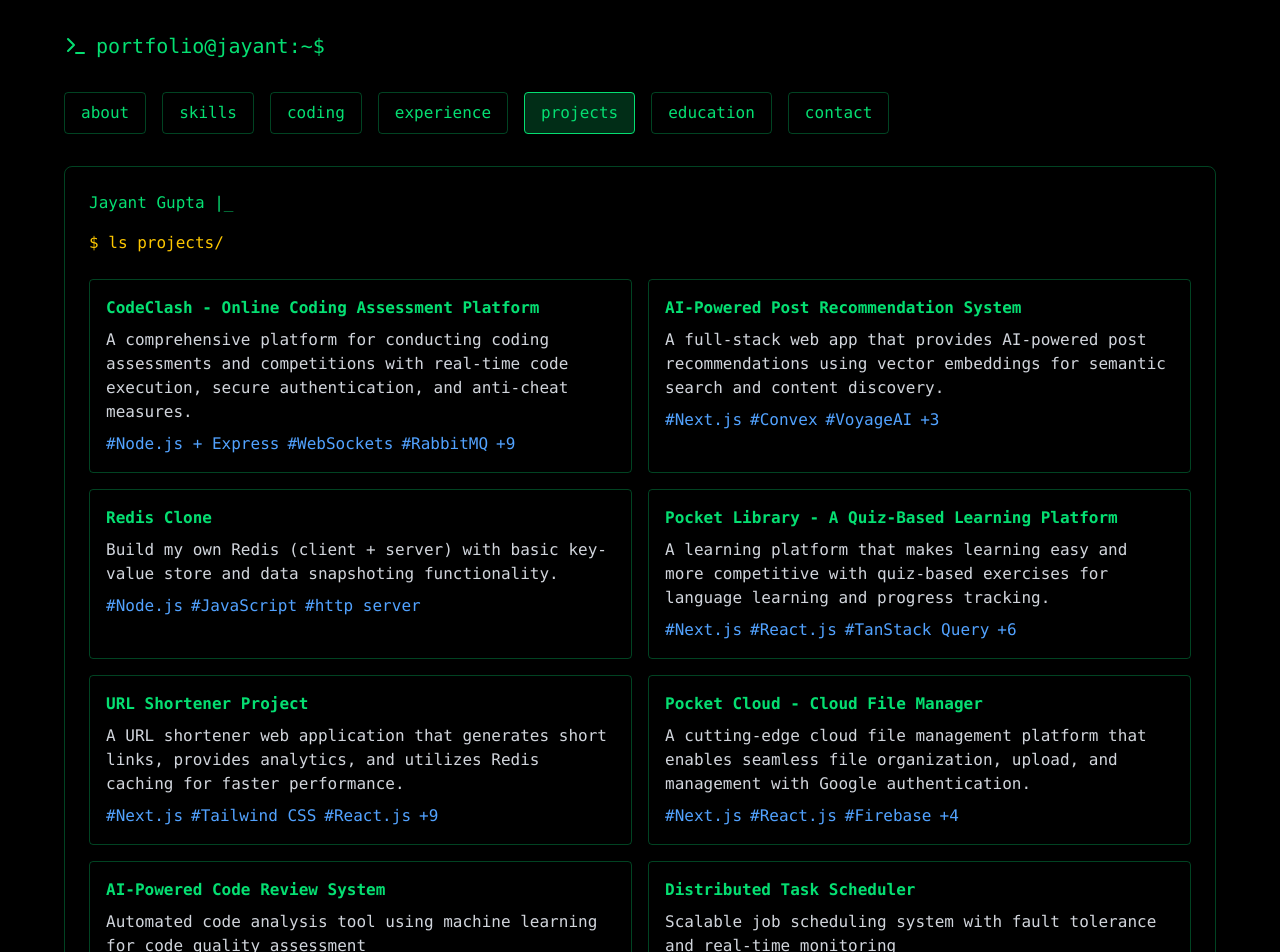
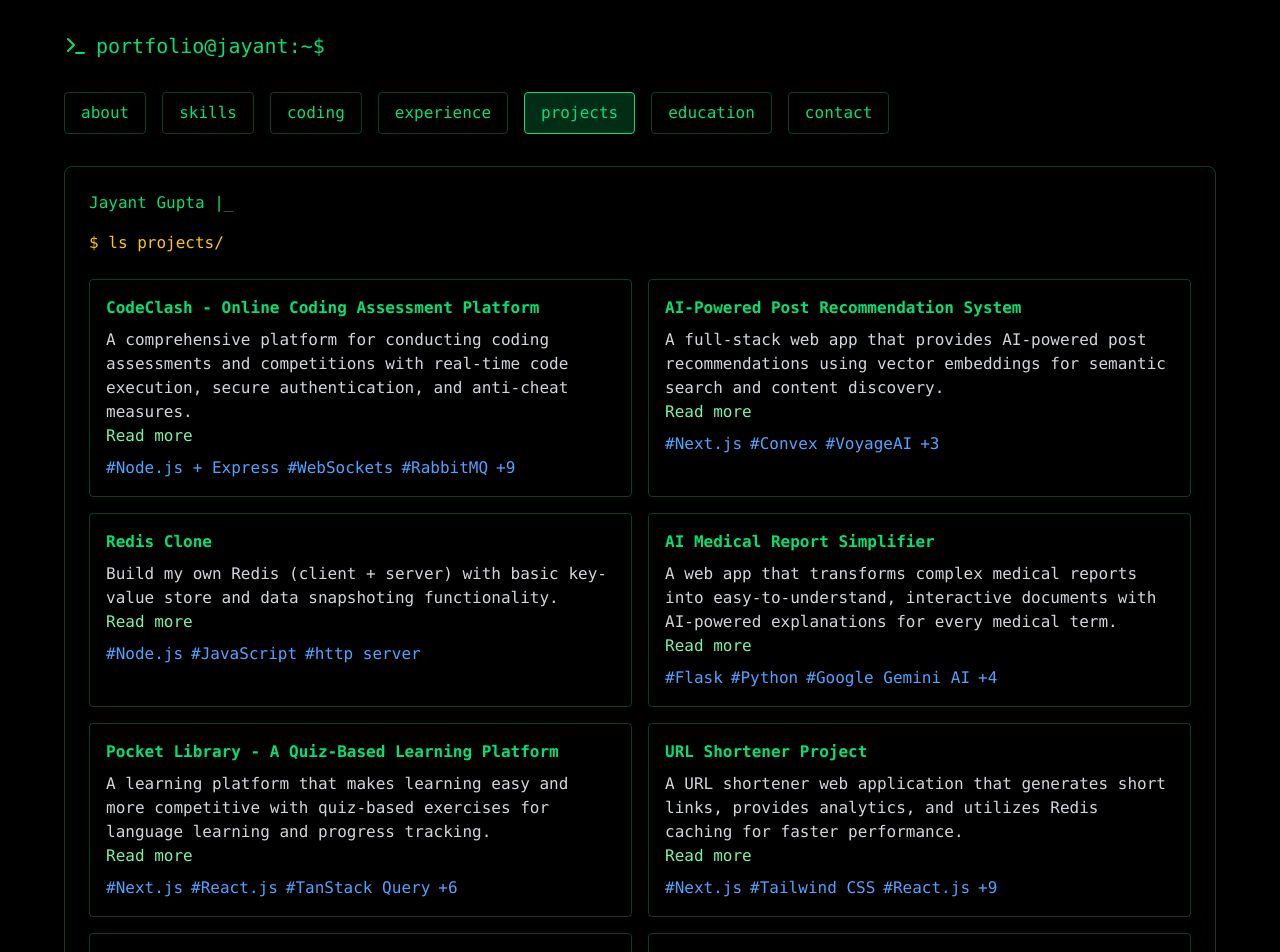
Before and after one commit to Jayant-001/Personal-Portfolio, a React (Vite) app: page / in a window 1280 px wide. Shown: the top 952 px of the page. Built offline with nearby package versions, Linux system fonts and the light colour scheme.

Commit message:
Add AI Medical Report Simplifier project

```diff
--- a/src/data/projects.ts
+++ b/src/data/projects.ts
@@ -2,6 +2,7 @@ import recommendationProject from "../assets/recommendation_system.png";
 import pocketLibrary from "../assets/pocket_library_project.gif";
 import urlShortner from "../assets/url_shortner.avif";
 import pocketCloud from "../assets/pocket-cloud.png";
+import aiMedicalReportSimplifier from "../assets/ai_medical_report_simplifier_ss.png"
 
 export interface Project {
   id: number;
@@ -91,6 +92,34 @@ export const projects: Project[] = [
       "Persistence using JSON file storage",
     ],
     githubUrl: "https://github.com",
+  },
+  {
+    id: 6,
+    title: "AI Medical Report Simplifier",
+    shortDescription:
+      "A web app that transforms complex medical reports into easy-to-understand, interactive documents with AI-powered explanations for every medical term.",
+    description: `Medical Report Simplifier is a Flask-based web application that leverages Google Gemini AI to make medical reports accessible to everyone. Users can paste any medical report, and the app will analyze, reformat, and highlight all medical terms, providing plain-language explanations for each. The output is a visually appealing, interactive HTML report where users can hover or click on terms to see concise, context-aware definitions. This tool is ideal for patients, caregivers, or anyone who wants to better understand medical documents without needing a medical background.`,
+    image: aiMedicalReportSimplifier,
+    technologies: [
+      "Flask",
+      "Python",
+      "Google Gemini AI",
+      "HTML",
+      "CSS",
+      "JavaScript",
+      "dotenv",
+    ],
+    features: [
+      "Paste and process any medical report instantly",
+      "AI-powered identification and explanation of medical terms",
+      "Interactive HTML output with hover/click explanations for terms",
+      "Responsive and modern user interface",
+      "No user authentication required—just paste and simplify",
+      "Custom prompt engineering for consistent, high-quality results",
+      "Secure API key management with dotenv",
+    ],
+    demoUrl: "https://jayant139.pythonanywhere.com",
+    githubUrl: "https://github.com/Jayant-001/Medical-Report-Simplifier",
   },
   {
     id: 3,
--- a/src/pages/PortfolioPage.tsx
+++ b/src/pages/PortfolioPage.tsx
@@ -195,7 +195,7 @@ const PortfolioPage = () => {
               onClick={() => setSelectedProject(project)}
             >
               <h3 className="text-green-400 font-bold mb-2">{project.title}</h3>
-              <p className="text-gray-300 mb-2">{project.shortDescription}</p>
+              <p className="text-gray-300 mb-2">{project.shortDescription} <br/> <span className="text-green-300 hover:underline">Read more</span></p>
               <div className="flex flex-wrap gap-2">
                 {project.technologies.slice(0, 3).map((tech, i) => (
                   <span key={i} className="text-blue-400">
```
Also changed, not shown: src/assets/ai_medical_report_simplifier_ss.png (added).
